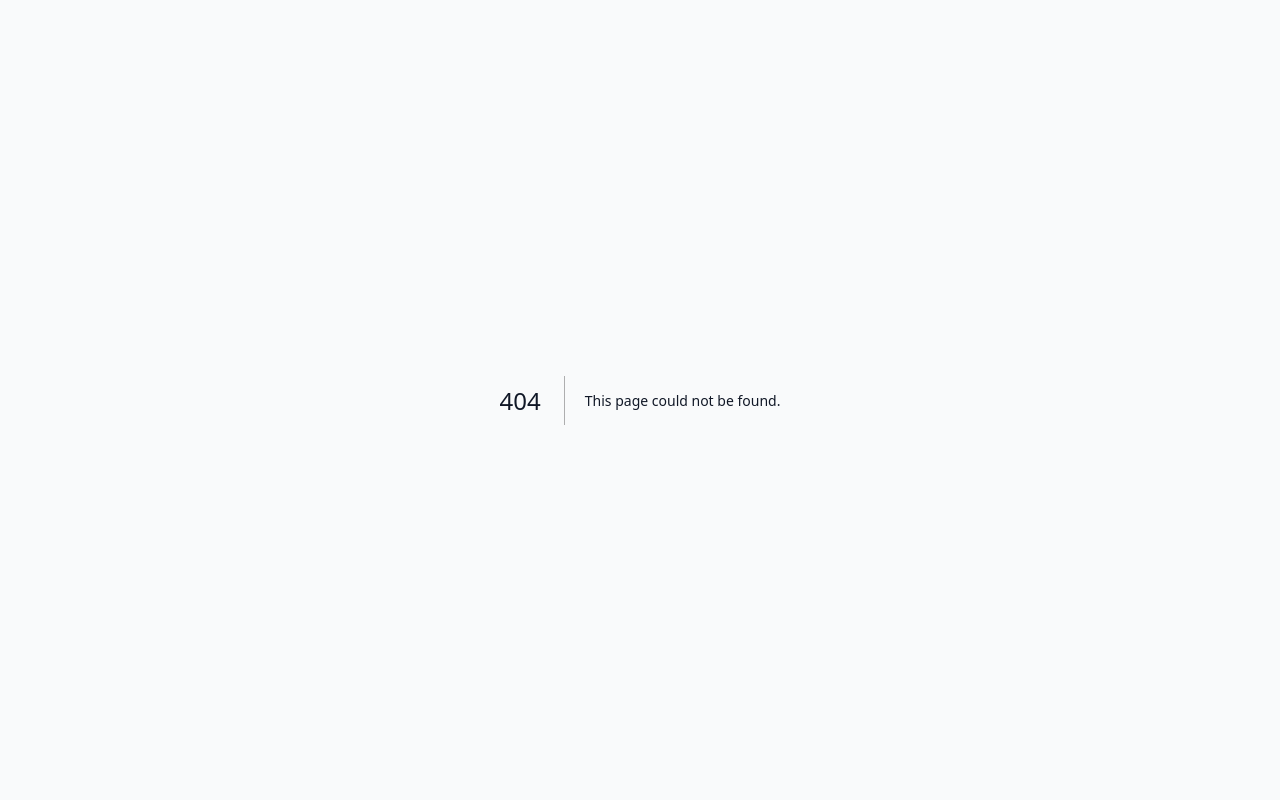
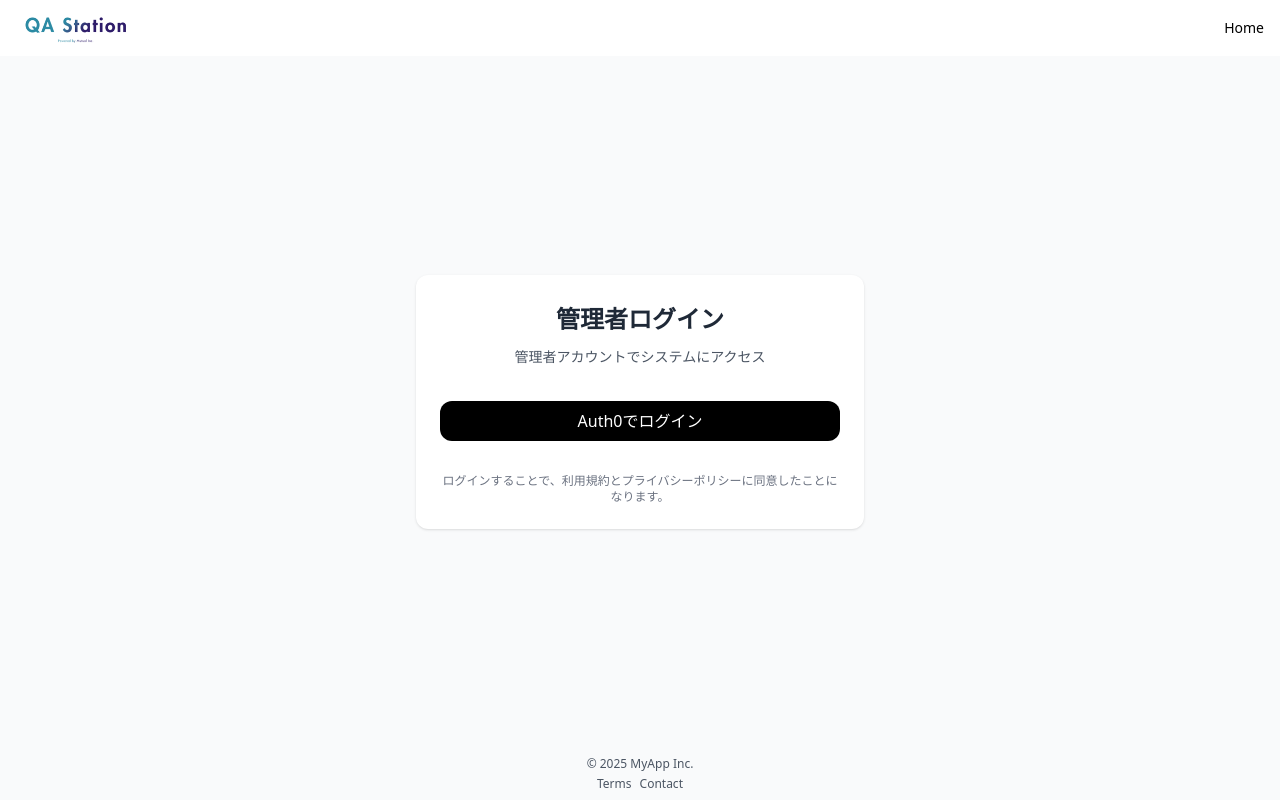
Before and after one commit to KentNakamori/mutual-test, a Next.js app: page /admin/login in a window 1280 px wide. Before the commit this address had no page. Built offline with nearby package versions, Linux system fonts and the light colour scheme.

Commit message:
feat: admin設定中

```diff
--- /dev/null
+++ b/src/app/admin/login/page.tsx
@@ -0,0 +1,47 @@
+/**
+ * 管理者向けログインページ
+ * - Auth0認証を使用したログイン機能
+ * - Admin-DB connectionを使用
+ * - ログイン後のリダイレクト先は /admin
+ */
+'use client';
+
+import React from 'react';
+import { useRouter } from 'next/navigation';
+import MinimalHeader from '@/components/common/MinimalHeader';
+import MinimalFooter from '@/components/common/MinimalFooter';
+import Button from '@/components/ui/Button';
+
+const AdminLoginPage: React.FC = () => {
+  const router = useRouter();
+  const handleLogoClick = () => router.push('/');
+  const handleLogin = () => {
+    // Admin-DB connection 指定、ログイン後に /admin へ
+    router.push('/api/auth/admin-login');
+  };
+
+  return (
+    <div className="min-h-screen flex flex-col bg-white">
+      <MinimalHeader onClickLogo={handleLogoClick} logoText="MyApp" links={[{ label: 'Home', href: '/' }]} />
+      <main className="flex-grow flex items-center justify-center bg-gray-50">
+        <div className="w-full max-w-md p-6 space-y-8 bg-white shadow rounded-lg">
+          <div className="text-center">
+            <h1 className="text-2xl font-bold text-gray-800">管理者ログイン</h1>
+            <p className="mt-2 text-sm text-gray-600">管理者アカウントでシステムにアクセス</p>
+          </div>
+          <Button label="Auth0でログイン" onClick={handleLogin} className="w-full" />
+          <div className="text-center text-xs text-gray-500">
+            ログインすることで、利用規約とプライバシーポリシーに同意したことになります。
+          </div>
+        </div>
+      </main>
+      <MinimalFooter
+        footerLinks={[{ label: 'Terms', href: '/terms' }, { label: 'Contact', href: '/contact' }]}
+        copyrightText="MyApp Inc."
+        onSelectLink={(href) => router.push(href)}
+      />
+    </div>
+  );
+};
+
+export default AdminLoginPage;
--- /dev/null
+++ b/src/app/api/auth/admin-login/route.ts
@@ -0,0 +1,25 @@
+import { NextResponse } from 'next/server';
+import { auth0 } from '@/lib/auth0';
+
+export const GET = async () => {
+  const session = await auth0.getSession();
+
+  // ログイン済みで管理者ユーザーの場合は直接管理画面にリダイレクト
+  if (session?.user) {
+    const userType = session.user['https://your-domain/userType'];
+    if (userType === 'admin') {
+      return NextResponse.redirect(new URL('/admin', process.env.APP_BASE_URL || 'http://localhost:3000'));
+    }
+  }
+
+  // 未ログインまたは管理者ユーザー以外の場合は通常のログインフロー
+  const qs = new URLSearchParams({
+    connection: 'Admin-DB',
+    audience: process.env.AUTH0_AUDIENCE ?? '',
+    returnTo: '/admin',
+  });
+
+  return NextResponse.redirect(
+    new URL(`/auth/login?${qs.toString()}`, process.env.APP_BASE_URL || 'http://localhost:3000')
+  );
+};
```
